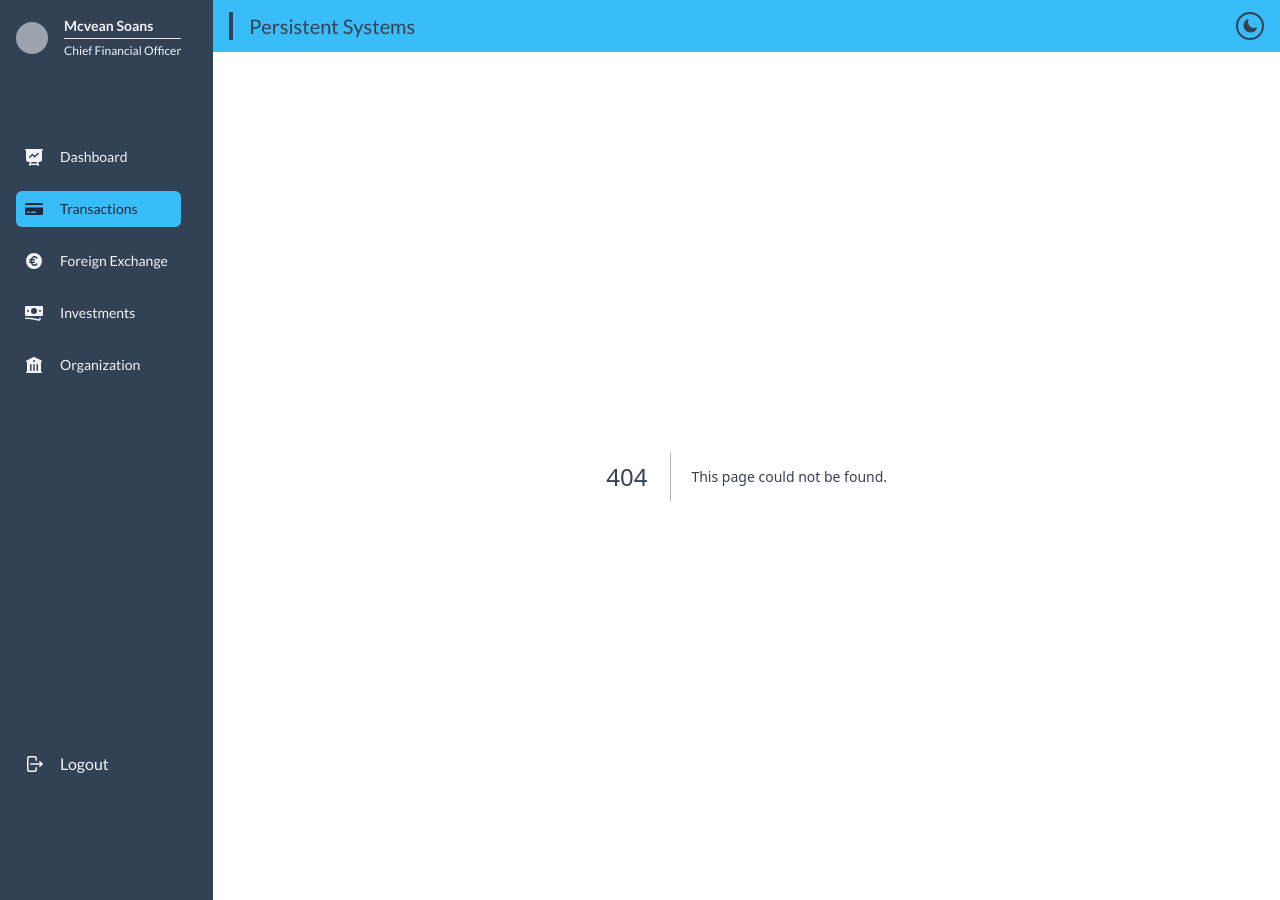
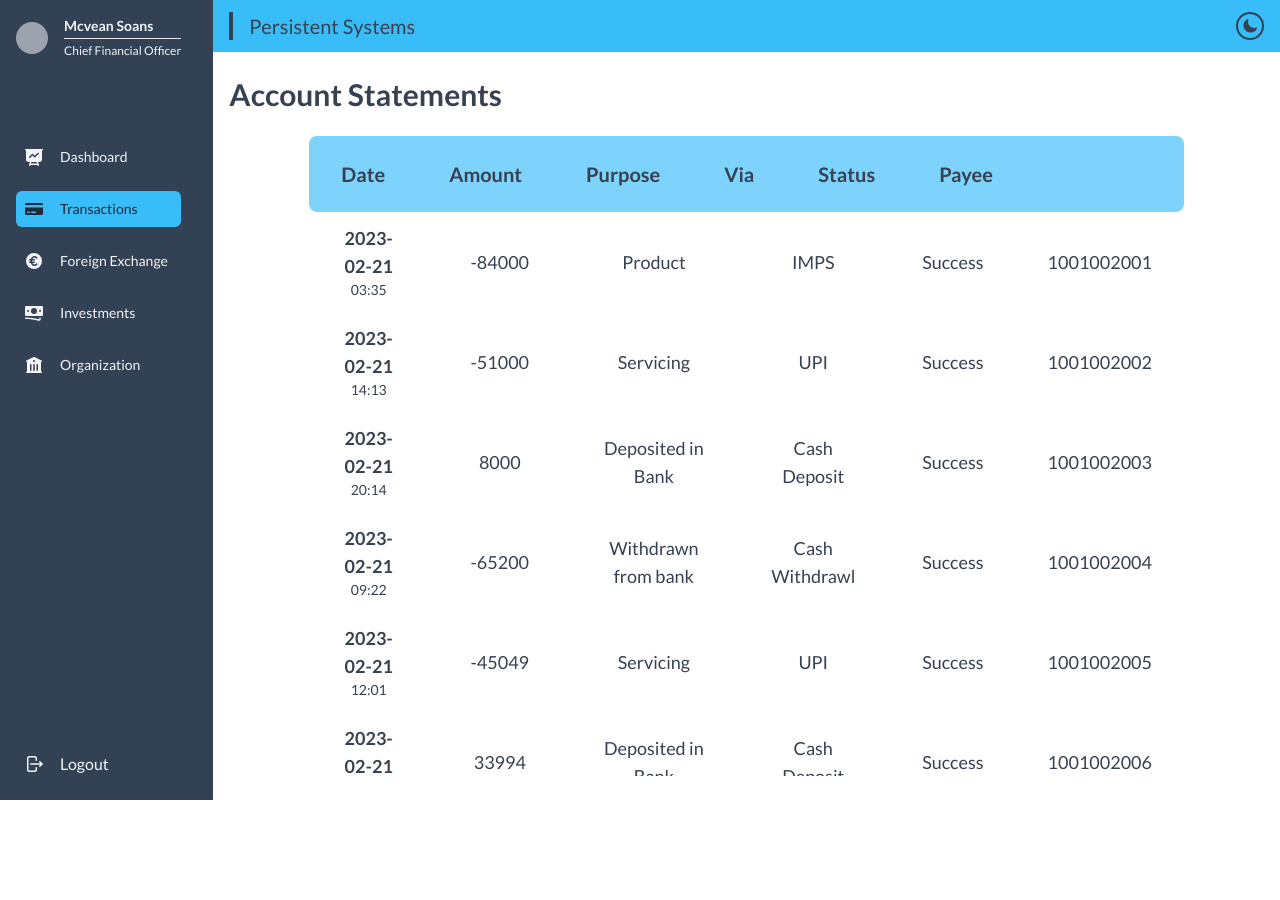
Before and after one commit to McTechie/bankwiz, a Next.js app in the folder client/: page /transactions in a window 1280 px wide. Before the commit this address had no page. After the commit the page ends 800 px from the top, so only its background shows below. Built offline with nearby package versions, Linux system fonts and the light colour scheme.

Commit message:
feat: transactions listing

```diff
--- /dev/null
+++ b/client/data.js
@@ -0,0 +1,156 @@
+export const bankStatements = [
+  {
+    "transaction_id": "1",
+    "transaction_amount": "-84000",
+    "transaction_type": "IMPS",
+    "transaction_time_stamp": "03:35",
+    "transaction_date": "2023-02-21",
+    "account_id": "1001001011",
+    "company_id": "1",
+    "user_id": "1001",
+    "bank_id": "2002",
+    "transaction_status": "Success",
+    "transaction_purpose": "Product",
+    "transaction_with": "1001002001"
+  },
+  {
+    "transaction_id": "2",
+    "transaction_amount": "-51000",
+    "transaction_type": "UPI",
+    "transaction_time_stamp": "14:13",
+    "transaction_date": "2023-02-21",
+    "account_id": "1001001006",
+    "company_id": "2",
+    "user_id": "1002",
+    "bank_id": "2013",
+    "transaction_status": "Success",
+    "transaction_purpose": "Servicing",
+    "transaction_with": "1001002002"
+  },
+  {
+    "transaction_id": "3",
+    "transaction_amount": "8000",
+    "transaction_type": "Cash Deposit",
+    "transaction_time_stamp": "20:14",
+    "transaction_date": "2023-02-21",
+    "account_id": "1001001002",
+    "company_id": "3",
+    "user_id": "1003",
+    "bank_id": "2007",
+    "transaction_status": "Success",
+    "transaction_purpose": "Deposited in Bank",
+    "transaction_with": "1001002003"
+  },
+  {
+    "transaction_id": "4",
+    "transaction_amount": "-65200",
+    "transaction_type": "Cash Withdrawl",
+    "transaction_time_stamp": "09:22",
+    "transaction_date": "2023-02-21",
+    "account_id": "1001001009",
+    "company_id": "4",
+    "user_id": "1004",
+    "bank_id": "2001",
+    "transaction_status": "Success",
+    "transaction_purpose": "Withdrawn from bank",
+    "transaction_with": "1001002004"
+  },
+  {
+    "transaction_id": "5",
+    "transaction_amount": "-45049",
+    "transaction_type": "UPI",
+    "transaction_time_stamp": "12:01",
+    "transaction_date": "2023-02-21",
+    "account_id": "1001001003",
+    "company_id": "5",
+    "user_id": "1017",
+    "bank_id": "2002",
+    "transaction_status": "Success",
+    "transaction_purpose": "Servicing",
+    "transaction_with": "1001002005"
+  },
+  {
+    "transaction_id": "6",
+    "transaction_amount": "33994",
+    "transaction_type": "Cash Deposit",
+    "transaction_time_stamp": "20:00",
+    "transaction_date": "2023-02-21",
+    "account_id": "1001001013",
+    "company_id": "6",
+    "user_id": "1006",
+    "bank_id": "2016",
+    "transaction_status": "Success",
+    "transaction_purpose": "Deposited in Bank",
+    "transaction_with": "1001002006"
+  },
+  {
+    "transaction_id": "7",
+    "transaction_amount": "-70000",
+    "transaction_type": "Cash Withdrawl",
+    "transaction_time_stamp": "17:06",
+    "transaction_date": "2023-02-21",
+    "account_id": "1001001019",
+    "company_id": "7",
+    "user_id": "1007",
+    "bank_id": "2002",
+    "transaction_status": "Success",
+    "transaction_purpose": "Withdrawn from bank",
+    "transaction_with": "1001002007"
+  },
+  {
+    "transaction_id": "8",
+    "transaction_amount": "30500",
+    "transaction_type": "Cheque",
+    "transaction_time_stamp": "22:52",
+    "transaction_date": "2023-02-21",
+    "account_id": "1001001008",
+    "company_id": "8",
+    "user_id": "1008",
+    "bank_id": "2020",
+    "transaction_status": "Success",
+    "transaction_purpose": "Client Payment",
+    "transaction_with": "1001002008"
+  },
+  {
+    "transaction_id": "9",
+    "transaction_amount": "93400",
+    "transaction_type": "NEFT",
+    "transaction_time_stamp": "12:01",
+    "transaction_date": "2023-02-21",
+    "account_id": "1001001026",
+    "company_id": "9",
+    "user_id": "1019",
+    "bank_id": "2007",
+    "transaction_status": "Success",
+    "transaction_purpose": "Invoice",
+    "transaction_with": "1001002009"
+  },
+  {
+    "transaction_id": "10",
+    "transaction_amount": "-4500065",
+    "transaction_type": "RTGS",
+    "transaction_time_stamp": "20:24",
+    "transaction_date": "2023-02-21",
+    "account_id": "1001001017",
+    "company_id": "10",
+    "user_id": "1010",
+    "bank_id": "2015",
+    "transaction_status": "Success",
+    "transaction_purpose": "Loan",
+    "transaction_with": "1001002010"
+  },
+  {
+    "transaction_id": "11",
+    "transaction_amount": "0",
+    "transaction_type": "IMPS",
+    "transaction_time_stamp": "04:08",
+    "transaction_date": "2023-02-21",
+    "account_id": "1001001004",
+    "company_id": "11",
+    "user_id": "1011",
+    "bank_id": "2005",
+    "transaction_status": "Success",
+    "transaction_purpose": "Client Payment",
+    "transaction_with": "1001002011"
+  }
+]
--- a/client/src/pages/fx.jsx
+++ b/client/src/pages/fx.jsx
@@ -30,7 +30,7 @@
 
   const handleClick = (currency) => {
     setSelectedCurrency(currency)
-    alert('Add to watchlist')
+    confirm('Add to watchlist')
     setWatchList(watchList => [...watchList, currency])
   }
   console.log(watchList)
@@ -48,23 +48,21 @@
         </select>
       </div>
 
-
       {/* details of all currencies */}
       <div className='grid grid-cols-2 gap-x-10'>
         <div>
-          <table class='border-sky-400 text-center w-full'>
-            <thead>
-              <tr>
-                <th class='px-4 py-3 title-font tracking-wider font-medium text-gray-900 text-sm bg-sky-400 rounded-tl rounded-bl'>Currency</th>
-                <th class='px-4 py-3 title-font tracking-wider font-medium text-gray-900 text-sm bg-sky-400'>Rate</th>
-                <th class='px-4 py-3 title-font tracking-wider font-medium text-gray-900 text-sm bg-sky-400'></th>
+          <table class='flex flex-col border p-6 border-sky-400 text-center h-[40rem]'>
+            <thead className='text-center'>
+              <tr className=''>
+                <th class='px-4 w-full py-3 title-font font-medium text-gray-900 text-sm bg-sky-400'>Currency</th>
+                <th class='px-4 w-full py-3 title-font font-medium text-gray-900 text-sm bg-sky-400'>Rate</th>
               </tr>
             </thead>
-            <tbody className='overflow-y-scroll'>
+            <tbody className='flex-1 overflow-y-scroll'>
               {allCurrenciesArr.map(currency => (
                 <tr onClick={() => handleClick(currency)} className='hover:bg-gray-300 cursor-pointer'>
-                  <td class='px-4 py-3'>{currency}</td>
-                  <td class='px-4 py-3'>{conversionRates[currency]}</td>
+                  <td class='px-4 py-3 w-full'>{currency}</td>
+                  <td class='px-4 py-3 w-full'>{conversionRates[currency]}</td>
                   {/* <td class='px-10 py-3 '>{time}</td> */}
                   <td class='px-4 py-3'><PlusCircleIcon className='h-5 w-5' /></td>
                 </tr>
@@ -73,23 +71,25 @@
           </table>
         </div>
 
-        <div className='flex flex-col space-y-20'>
+        <div className='flex flex-col space-y-10'>
           <div className=''>
-            <h1 className='text-2xl font-semibold  mb-6'>My Watch List</h1>
+            <h1 className='text-2xl font-semibold mb-6'>My Watch List</h1>
             <div>
-              <table class='border-sky-400 w-1/2 text-center overflow-auto whitespace-no-wrap'>
-                <thead>
-                  <tr>
-                    <th class='px-4 py-3 title-font tracking-wider font-medium text-gray-900 text-sm bg-gray-100 rounded-tl rounded-bl'>Currency</th>
-                    <th class='px-4 py-3 title-font tracking-wider font-medium text-gray-900 text-sm bg-gray-100'>Rate</th>
+              <table class='border p-4 border-sky-400 w-1/2 flex flex-col h-[15rem] text-center overflow-auto whitespace-no-wrap'>
+                <thead className='content-center'>
+                  <tr className='bg-sky-400'>
+                    <th class='px-4 w-full py-3 title-font font-medium text-gray-900 text-sm '>Currency</th>
+                    <th class='px-4 w-full py-3 title-font font-medium text-gray-900 text-sm '>Rate</th>
                   </tr>
                 </thead>
-                <tbody className='overflow-y-scroll'>
-                  {watchList.map(currency => (
-                    <tr className='' >
-                      <td class='px-4 py-3'>{currency}</td>
-                      <td class='px-4 py-3'>{conversionRates[currency]}</td>
-                    </tr>))}
+                <tbody className='flex-1 overflow-y-scroll'>
+                  {watchList.length > 0 ? watchList.map(currency => (
+                    <tr className='hover:bg-gray-300'>
+                      <td class='px-4 py-3 w-full'>{currency}</td>
+                      <td class='px-4 py-3 w-full'>{conversionRates[currency]}</td>
+                    </tr>)) :
+                    <div className='mx-auto mt-10 text-lg'>Add items to  your watchlist</div>
+                  }
                 </tbody>
               </table>
             </div>
@@ -98,18 +98,18 @@
           <div>
             <h1 className='text-2xl font-semibold mb-6'>Popular Currencies</h1>
             <div>
-              <table class='border-sky-400 w-1/2 text-center overflow-auto whitespace-no-wrap'>
-                <thead>
-                  <tr>
-                    <th class='px-4 py-3 title-font tracking-wider font-medium text-gray-900 text-sm bg-gray-100 rounded-tl rounded-bl'>Currency</th>
-                    <th class='px-4 py-3 title-font tracking-wider font-medium text-gray-900 text-sm bg-gray-100'>Rate</th>
+              <table class='border p-4 border-sky-400 h-[15rem] flex flex-col w-1/2 text-center overflow-auto whitespace-no-wrap'>
+                <thead className='content-center'>
+                  <tr className='bg-sky-400'>
+                    <th class='px-4 w-full py-3 title-font font-medium text-gray-900 text-sm'>Currency</th>
+                    <th class='px-4 w-full py-3 title-font font-medium text-gray-900 text-sm'>Rate</th>
                   </tr>
                 </thead>
-                <tbody className='overflow-x-hidden overflow-y-scroll'>
+                <tbody className='flex-1 overflow-y-scroll'>
                   {popularCurrencies.map(currency => (
-                    <tr className=''>
-                      <td class='px-4 py-3'>{currency}</td>
-                      <td class='px-4 py-3'>{conversionRates[currency]}</td>
+                    <tr className='hover:bg-gray-300'>
+                      <td class='px-4 py-3 w-full'>{currency}</td>
+                      <td class='px-4 py-3 w-full'>{conversionRates[currency]}</td>
                     </tr>))}
                 </tbody>
               </table>
--- /dev/null
+++ b/client/src/pages/transactions.jsx
@@ -0,0 +1,43 @@
+import { bankStatements } from "../../data"
+const Transactions = () => {
+  console.log(bankStatements)
+  return (
+    <div>
+      <h1 className='text-3xl font-bold mb-6'>Account Statements</h1>
+      <div className='mx-20'>
+        {
+          bankStatements.length > 0 &&
+          <section className=''>
+            <table className='flex flex-col w-full h-[40rem]'>
+              <thead className='text-xl rounded-lg text-center bg-sky-300'>
+                <th className='px-8 py-6'>Date</th>
+                <th className='px-8 py-6'>Amount</th>
+                <th className='px-8 py-6'>Purpose</th>
+                <th className='px-8 py-6'>Via</th>
+                <th className='px-8 py-6'>Status</th>
+                <th className='px-8 py-6'>Payee</th>
+              </thead>
+              <tbody className='overflow-y-auto'>
+                {bankStatements.map(statement => (
+                  <tr className='text-center hover:cursor-pointer rounded-lg hover:bg-gray-400' key={statement.transaction_id}>
+                    <td className='px-8 py-3 text-lg'>
+                      <p className='font-semibold'>{statement.transaction_date}</p>
+                      <p className='text-sm text-center'>{statement.transaction_time_stamp}</p>
+                    </td>
+                    <td className='px-8 text-lg '>{statement.transaction_amount}</td>
+                    <td className='px-8 text-lg '>{statement.transaction_purpose}</td>
+                    <td className='px-8 text-lg '>{statement.transaction_type}</td>
+                    <td className='px-8 text-lg '>{statement.transaction_status}</td>
+                    <td className='px-8 text-lg '>{statement.transaction_with}</td>
+                  </tr>
+                ))}
+              </tbody>
+            </table>
+          </section>
+        }
+      </div>
+    </div>
+  )
+}
+
+export default Transactions
--- a/client/src/styles/globals.css
+++ b/client/src/styles/globals.css
@@ -72,3 +72,7 @@
     @apply dark:text-gray-200;
   }
 }
+
+::-webkit-scrollbar {
+  width: 0px;
+}
```
